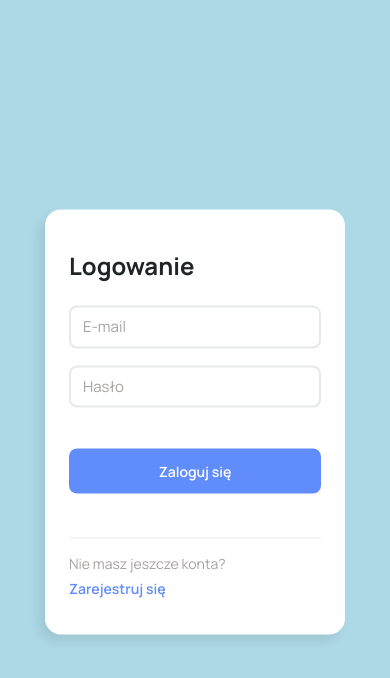
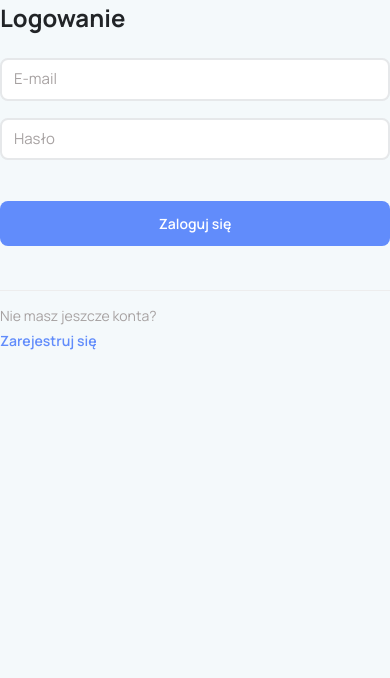
Before and after one commit to cyprianwaclaw/power-test, a Nuxt app: page /logowanie in a window 390 px wide. Shown: the top 678 px of the page. Built offline with nearby package versions, Linux system fonts and the light colour scheme; no server answers.

Commit message:
testing mobile view

```diff
--- a/assets/style/style.scss
+++ b/assets/style/style.scss
@@ -171,7 +171,7 @@
 
     @media only screen and (max-width: 640px) {
         .auth-background {
-            background-color: lightblue !important;
+            background-color: rgb(244, 249, 251) !important;
             min-height: 100vh;
             /* The image used */
             // background-image: url("@/assets/file/photoM.jpg");
@@ -198,7 +198,6 @@
     }
 
     .title-form {
-        margin-top: 14px;
         font-weight: 700;
         margin-bottom: 18px;
         font-size: 24px;
--- a/pages/logowanie.vue
+++ b/pages/logowanie.vue
@@ -3,7 +3,7 @@
     <div class="auth-des hidden sm:flex">
       <h1>Test</h1>
     </div>
-    <div class="width-login shaddow-effect" @click="inputColor()">
+    <div class="sm:width-login sm:shaddow-effect" @click="inputColor()">
       <h1 class="title-form">Logowanie</h1>
       <Form
         @submit="onSubmit"
```
